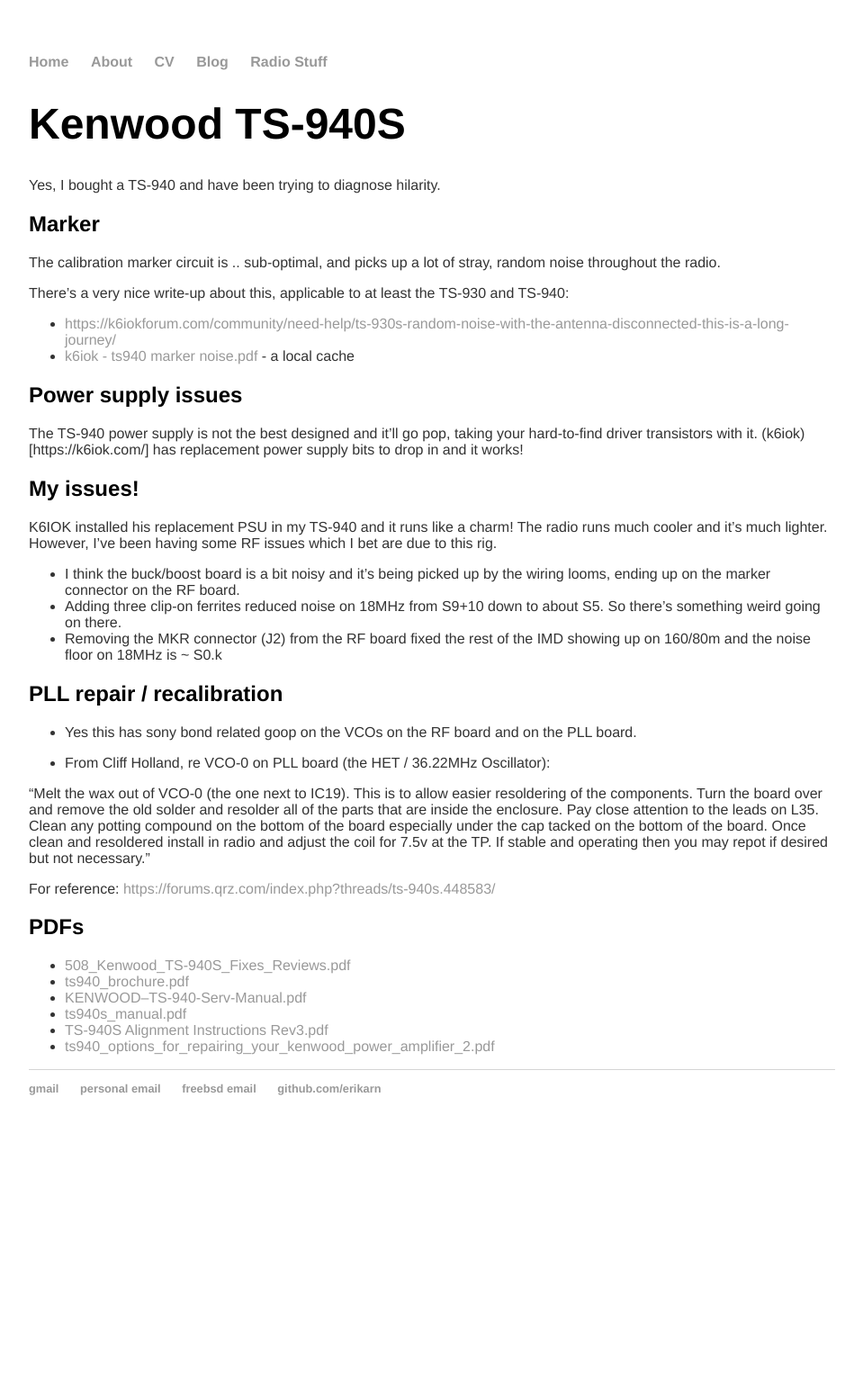
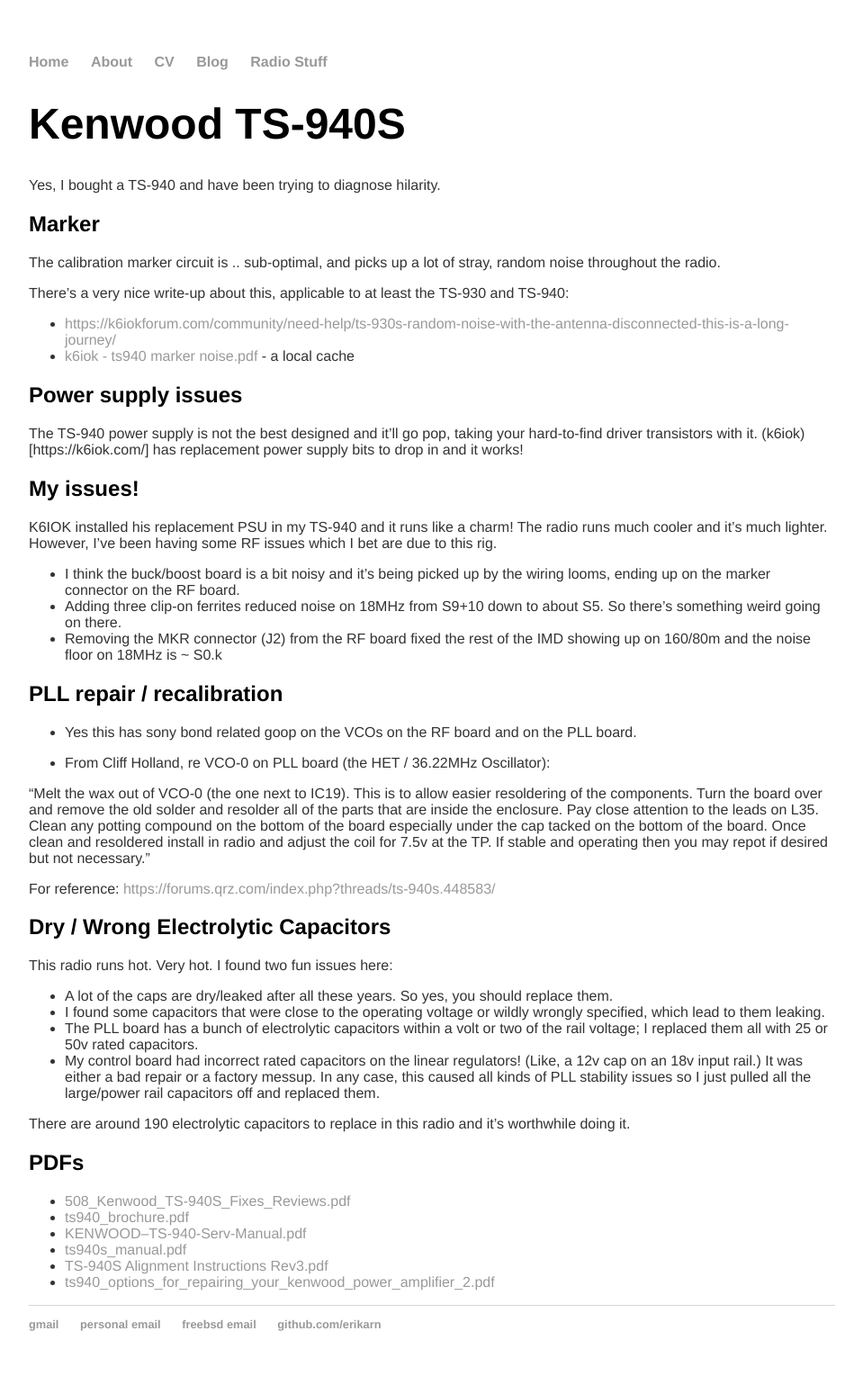
Before and after one commit to erikarn/erikarn.github.io, a Jekyll site: the page built from kenwood/TS-940/notes.md, in a window 1280 px wide. Shown: the whole page at 90% size, without its empty margins (160-1119 px from the left). Built offline with Jekyll 4.4.1, drawn with Linux system fonts in a browser that asks for light colours; before the commit the page ends 1277 px from its top, so only the background shows below that.

Commit message:
Add section on electrolytic capacitors

```diff
--- a/kenwood/TS-940/notes.md
+++ b/kenwood/TS-940/notes.md
@@ -55,6 +55,27 @@
 
   For reference: [https://forums.qrz.com/index.php?threads/ts-940s.448583/](https://forums.qrz.com/index.php?threads/ts-940s.448583/)
 
+## Dry / Wrong Electrolytic Capacitors
+
+This radio runs hot. Very hot. I found two fun issues here:
+
+ * A lot of the caps are dry/leaked after all these years.  So yes, you should
+   replace them.
+ * I found some capacitors that were close to the operating voltage or wildly
+   wrongly specified, which lead to them leaking.
+ * The PLL board has a bunch of electrolytic capacitors within a volt
+   or two of the rail voltage; I replaced them all with 25 or 50v rated
+   capacitors.
+ * My control board had incorrect rated capacitors on the linear regulators!
+   (Like, a 12v cap on an 18v input rail.)  It was either a bad repair or
+   a factory messup.  In any case, this caused all kinds of PLL stability
+   issues so I just pulled all the large/power rail capacitors off and
+   replaced them.
+
+There are around 190 electrolytic capacitors to replace in this radio and
+it's worthwhile doing it.
+
+
 ## PDFs
 
  * [508_Kenwood_TS-940S_Fixes_Reviews.pdf](508_Kenwood_TS-940S_Fixes_Reviews.pdf)
```
